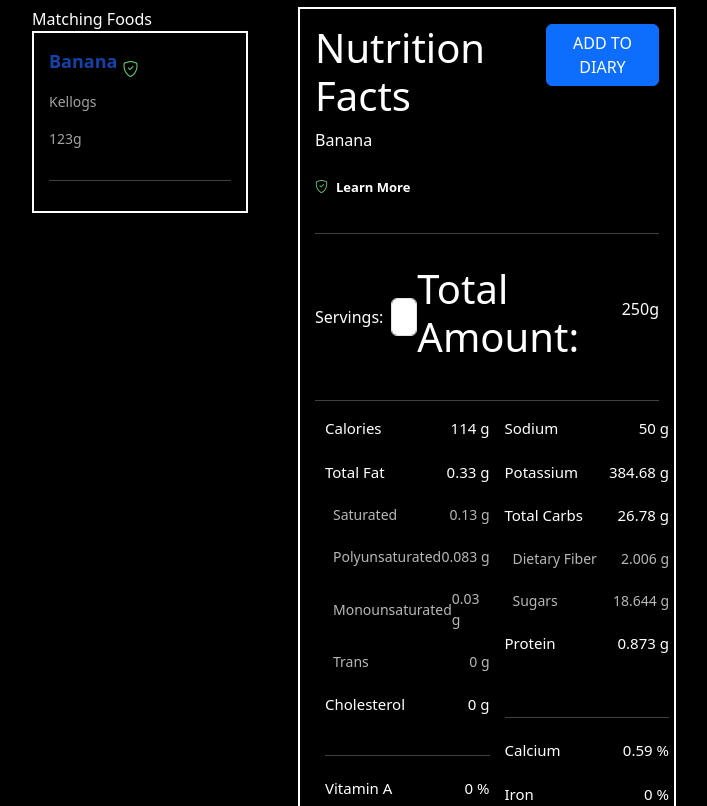
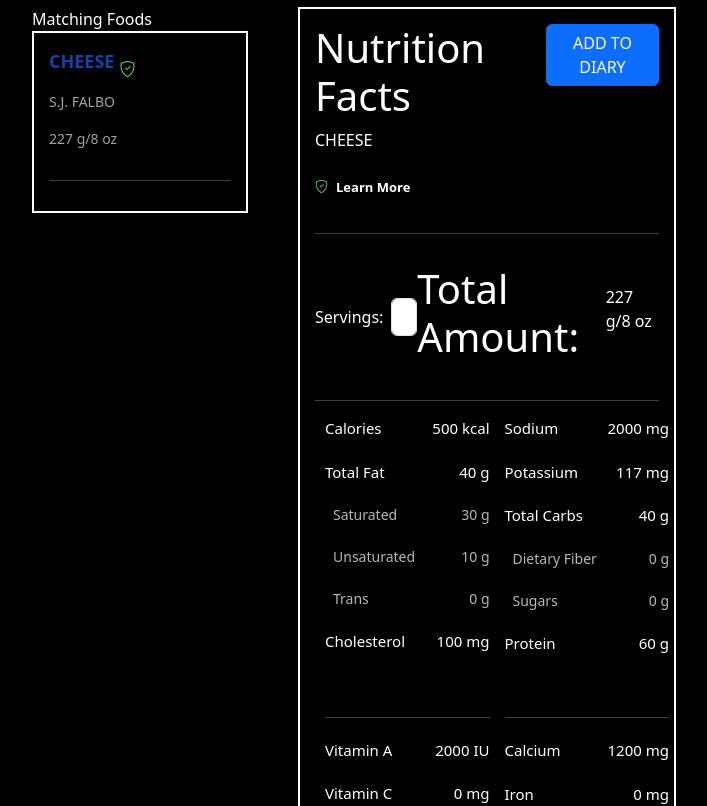
Before and after one commit to Ottawa-Coders/fitness-tracker, a Next.js app: page /food in a window 1280 px wide. Shown: the part 240-1046 px from the top of the page, without its empty margins (168-875 px from the left). Built offline with nearby package versions, Linux system fonts and the light colour scheme.

Commit message:
Extract nutrients from food to display on ResultBox (#14)

```diff
--- a/app/food/page.tsx
+++ b/app/food/page.tsx
@@ -10,19 +10,118 @@ import NutritionFacts from "@/pages/components/NutritionFacts";
 import { FDCFood, FDCFoodNutrient, FDCResponse } from "@/pages/constants";
 
 export default function Home() {
-  const results: FDCResponse = {
+  const res: FDCResponse = {
     foods: [
       {
-        description: "Banana",
-        brandName: "Kellogs",
-        ingredients: "Banana",
-        packageWeight: "123g",
+        description: "CHEESE",
+        brandName: "S.J. FALBO",
+        ingredients: "PARMESAN AND ROMANO CHEESE. MADE FROM PASTEURIZED COW'S AND SHEEP'S MILK, CULTURE, SALT, AND ENZYMES. MICROCELLULOSE ADDED TO PREVENT CAKING.",
+        packageWeight: "227 g/8 oz",
+        // servingSizeUnit: "g",
+        // servingSize: 5,
         foodNutrients: [
-          { nutrientName: "string", unitName: "string", value: 12 },
+            {
+                nutrientId: 1003,
+                nutrientName: "Protein",
+                unitName: "G",
+                value: 60,
+            },
+            {
+                nutrientId: 1004,
+                nutrientName: "Total lipid (fat)",
+                unitName: "G",
+                value: 40,
+            },
+            {
+                nutrientId: 1005,
+                nutrientName: "Carbohydrate, by difference",
+                unitName: "G",
+                value: 40,
+            },
+            {
+                nutrientId: 1008,
+                nutrientName: "Energy",
+                unitName: "KCAL",
+                value: 500,
+            },
+            {
+                nutrientId: 2000,
+                nutrientName: "Total Sugars",
+                unitName: "G",
+                value: 0,
+            },
+            {
+                nutrientId: 1079,
+                nutrientName: "Fiber, total dietary",
+                unitName: "G",
+                value: 0,
+            },
+            {
+                nutrientId: 1087,
+                nutrientName: "Calcium, Ca",
+                unitName: "MG",
+                value: 1200,
+            },
+            {
+                nutrientId: 1089,
+                nutrientName: "Iron, Fe",
+                unitName: "MG",
+                value: 0,
+            },
+            {
+                nutrientId: 1093,
+                nutrientName: "Sodium, Na",
+                unitName: "MG",
+                value: 2000,
+            },
+            {
+                nutrientId: 1104,
+                nutrientName: "Vitamin A, IU",
+                unitName: "IU",
+                value: 2000,
+            },
+            {
+                nutrientId: 1162,
+                nutrientName: "Vitamin C, total ascorbic acid",
+                unitName: "MG",
+                value: 0,
+            },
+            {
+                nutrientId: 1253,
+                nutrientName: "Cholesterol",
+                unitName: "MG",
+                value: 100,
+            },
+            {
+                nutrientId: 1257,
+                nutrientName: "Fatty acids, total trans",
+                unitName: "G",
+                value: 0,
+            },
+            {
+                nutrientId: 1258,
+                nutrientName: "Fatty acids, total saturated",
+                unitName: "G",
+                value: 30,
+            },
+            {
+              nutrientId: 1110,
+              nutrientName: "Vitamin D (D2 + D3), International Units",
+              unitName: "IU",
+              value: 25,
+            },
+            {
+              nutrientId: 1092,
+              nutrientName: "Potassium, K",
+              unitName: "MG",
+              value: 117,
+            }
         ],
-      },
+    },
     ],
   };
+
+  const results: FDCFood[] = res.foods
 
   const [nutrition, setNutrition] = useState({
     description: "Banana",
@@ -59,10 +158,12 @@ export default function Home() {
         <div className="w-full overflow-hidden flex pl-[200px]">
           <div className="w-[20%] text-white mr-[50px]">
             Matching Foods
-            <ResultBox {...results} />
+            <ResultBox
+              results = {results}
+            />
           </div>
           <div className="w-[35%] text-white">
-            <NutritionFacts nutrition={nutrition} />
+            <NutritionFacts food={results[0]} />
           </div>
         </div>
       </main>
--- a/app/food/personal/page.tsx
+++ b/app/food/personal/page.tsx
@@ -8,9 +8,10 @@ import Link from "next/link";
 import ResultBox from "@/pages/components/ResultBox";
 
 import styles from "./page.module.css";
+import { FDCFood } from "@/pages/constants";
 
 export default function Home() {
-  const [results, setResults] = useState(["a", "b"]);
+  const [results, setResults] = useState([] as FDCFood[]);
   const handleSearchChange = async (
     event: React.ChangeEvent<HTMLInputElement>
   ) => {
@@ -58,7 +59,7 @@ export default function Home() {
               onChange={handleSearchChange}
             />
             <h1>Foods:</h1>
-            <ResultBox results={results} />
+            <ResultBox results = {results} />
           </div>
         </div>
       </main>
--- a/app/food/search/page.tsx
+++ b/app/food/search/page.tsx
@@ -29,6 +29,7 @@ export default function Home() {
         .then((data) => {
           let res = data as unknown as FDCResponseData;
           const searchResults = res.results.foods;
+          console.log(searchResults)
           setResults([...searchResults]);
         });
     }
@@ -55,7 +56,7 @@ export default function Home() {
               onKeyUp={handleSearchChange}
             />
             <h1>Foods:</h1>
-            <ResultBox results={results} />
+            <ResultBox results = {results} />
           </div>
         </div>
       </main>
--- a/pages/components/NutritionFacts.tsx
+++ b/pages/components/NutritionFacts.tsx
@@ -1,14 +1,18 @@
 import React from "react";
+import { FDCFood, FDCFoodNutrient } from "@/pages/constants"
 
 type Props = {
+  food: FDCFood
+}
+
+type Nutrients = {
   nutrition: {
     description: string;
     unitName: string;
     calorie: number;
     totalFat: number;
     saturatedFat: number;
-    polyunsaturatedFat: number;
-    nonSaturatedFat: number;
+    unsaturatedFat: number;
     transFat: number;
     cholesterol: number;
     sodium: number;
@@ -27,14 +31,70 @@ type Props = {
 };
 
 function NutritionFacts(props: Props) {
-  const nutrition = props.nutrition;
+  const food = props.food
+
+  const lowerCaseUnit = (unitName: string | undefined) => {
+    const unitsNotToLower = new Set(["IU"])
+    if (unitName) {
+      return !(unitsNotToLower.has(unitName)) ? unitName.toLowerCase() : unitName
+    }
+    return ""
+  }
+
+  const retrieveNutrientByID = (food: FDCFood, id: number) => {
+    const nutrients = food.foodNutrients
+
+    var res = nutrients.find((nutrient) => (nutrient.nutrientId == id))
+    return res
+  }
+
+  const undefinedToZero = (nutrient: FDCFoodNutrient | undefined) => {
+    return nutrient ? nutrient.value : 0
+  }
+
+  const calculateUnsaturatedFat = (food: FDCFood) => {
+    const totalFat = retrieveNutrientByID(food, 1004)
+    const transFat = retrieveNutrientByID(food, 1257)
+    const saturatedFat = retrieveNutrientByID(food, 1258)
+    if (!totalFat) {
+      return undefined
+    }
+
+    return {value: (totalFat.value - undefinedToZero(saturatedFat) - undefinedToZero(transFat)), unitName: totalFat.unitName}
+  }
+
+  const retrieveNutrientsFromFDCFood = (food: FDCFood) => {
+
+    return {
+      calorie: retrieveNutrientByID(food, 1008),
+      totalFat: retrieveNutrientByID(food, 1004),
+      saturatedFat: retrieveNutrientByID(food, 1258),
+      unsaturatedFat: calculateUnsaturatedFat(food),
+      transFat: retrieveNutrientByID(food, 1257),
+      cholesterol: retrieveNutrientByID(food, 1253),
+      sodium: retrieveNutrientByID(food, 1093),
+      potassium: retrieveNutrientByID(food, 1092),
+      totalCarbs: retrieveNutrientByID(food, 1005),
+      fiber: retrieveNutrientByID(food, 1079),
+      sugar: retrieveNutrientByID(food, 2000),
+      protein: retrieveNutrientByID(food, 1003),
+      vitaminA: retrieveNutrientByID(food, 1104),
+      vitaminC: retrieveNutrientByID(food, 1162),
+      vitaminD: retrieveNutrientByID(food, 1110),
+      vitaminE: {value: undefined, unitName: ""},
+      calcium: retrieveNutrientByID(food, 1087),
+      iron: retrieveNutrientByID(food, 1089),
+    }
+  }
+  const nutrition = retrieveNutrientsFromFDCFood(food)
+
   return (
     <>
       <div className="border-white border-[2px] w-full p-[15px] h-max-[500px] inline-block">
         <div className="flex justify-between">
           <div>
             <h1>Nutrition Facts</h1>
-            <p>{nutrition.description}</p>
+            <p>{food.description}</p>
           </div>
           <div>
             <button className="btn btn-primary">ADD TO DIARY</button>
@@ -64,7 +124,7 @@ function NutritionFacts(props: Props) {
           <div className="flex items-center">
             <h1 className="mr-[8px]">Total Amount: </h1>
             {/* need to multiplication */}
-            <p>250g</p>
+            <p>{food.packageWeight}</p>
           </div>
         </div>
 
@@ -75,115 +135,109 @@ function NutritionFacts(props: Props) {
             <div className="flex-row-global">
               <p>Calories</p>
               <p>
-                {nutrition.calorie} {nutrition.unitName}
+                {nutrition.calorie?.value} {lowerCaseUnit(nutrition.calorie?.unitName)}
               </p>
             </div>
             <div className="flex-row-global">
               <p>Total Fat</p>
               <p>
-                {nutrition.totalFat} {nutrition.unitName}
+                {nutrition.totalFat?.value} {lowerCaseUnit(nutrition.totalFat?.unitName)}
               </p>
             </div>
             <div className="pl-[8px] text-[14px] text-[#B7B7B7] flex flex-col gap-[5px]">
               <div className="flex-row-global">
                 <p>Saturated</p>
                 <p>
-                  {nutrition.saturatedFat} {nutrition.unitName}
+                  {nutrition.saturatedFat?.value} {lowerCaseUnit(nutrition.saturatedFat?.unitName)}
                 </p>
               </div>
               <div className="flex-row-global">
-                <p>Polyunsaturated</p>
+                <p>Unsaturated</p>
                 <p>
-                  {nutrition.polyunsaturatedFat} {nutrition.unitName}
-                </p>
-              </div>
-              <div className="flex-row-global">
-                <p>Monounsaturated</p>
-                <p>
-                  {nutrition.nonSaturatedFat} {nutrition.unitName}
+                  {nutrition.unsaturatedFat?.value} {lowerCaseUnit(nutrition.unsaturatedFat?.unitName)}
                 </p>
               </div>
               <div className="flex-row-global">
                 <p>Trans</p>
                 <p>
-                  {nutrition.transFat} {nutrition.unitName}
+                  {nutrition.transFat?.value} {lowerCaseUnit(nutrition.transFat?.unitName)}
                 </p>
               </div>
             </div>
             <div className="flex-row-global">
               <p>Cholesterol</p>
               <p>
-                {nutrition.cholesterol} {nutrition.unitName}
+                {nutrition.cholesterol?.value} {lowerCaseUnit(nutrition.cholesterol?.unitName)}
               </p>
             </div>
 
-            <hr className="mx-[auto] w-[100%] bg-white mt-[18px]" />
+            <hr className="mx-[auto] w-[100%] bg-white mt-[43px]" />
 
             <div className="flex-row-global">
               <p>Vitamin A</p>
-              <p>{nutrition.vitaminA} %</p>
+              <p>{nutrition.vitaminA?.value} {lowerCaseUnit(nutrition.vitaminA?.unitName)}</p>
             </div>
             <div className="flex-row-global">
               <p>Vitamin C</p>
-              <p>{nutrition.vitaminC} %</p>
+              <p>{nutrition.vitaminC?.value} {lowerCaseUnit(nutrition.vitaminC?.unitName)}</p>
             </div>
             <div className="flex-row-global">
               <p>Vitamin D</p>
-              <p>{nutrition.vitaminD} %</p>
+              <p>{nutrition.vitaminD?.value} {lowerCaseUnit(nutrition.vitaminD?.unitName)}</p>
             </div>
           </div>
           <div className="w-[50%] flex flex-col gap-[5px]">
             <div className="flex-row-global">
               <p>Sodium</p>
               <p>
-                {nutrition.sodium} {nutrition.unitName}
+                {nutrition.sodium?.value} {lowerCaseUnit(nutrition.sodium?.unitName)}
               </p>
             </div>
             <div className="flex-row-global">
               <p>Potassium</p>
               <p>
-                {nutrition.potassium} {nutrition.unitName}
+                {nutrition.potassium?.value} {lowerCaseUnit(nutrition.potassium?.unitName)}
               </p>
             </div>
             <div className="flex-row-global">
               <p>Total Carbs</p>
               <p>
-                {nutrition.totalCarbs} {nutrition.unitName}
+                {nutrition.totalCarbs?.value} {lowerCaseUnit(nutrition.totalCarbs?.unitName)}
               </p>
             </div>
             <div className="pl-[8px] text-[14px] text-[#B7B7B7] flex flex-col gap-[5px]">
               <div className="flex-row-global">
                 <p>Dietary Fiber</p>
                 <p>
-                  {nutrition.fiber} {nutrition.unitName}
+                  {nutrition.fiber?.value} {lowerCaseUnit(nutrition.fiber?.unitName)}
                 </p>
               </div>
               <div className="flex-row-global">
                 <p>Sugars</p>
                 <p>
-                  {nutrition.sugar} {nutrition.unitName}
+                  {nutrition.sugar?.value} {lowerCaseUnit(nutrition.sugar?.unitName)}
                 </p>
               </div>
             </div>
             <div className="flex-row-global">
               <p>Protein</p>
               <p>
-                {nutrition.protein} {nutrition.unitName}
+                {nutrition.protein?.value} {lowerCaseUnit(nutrition.protein?.unitName)}
               </p>
             </div>
 
             <hr className="mx-[auto] w-[100%] bg-white mt-[42px]" />
             <div className="flex-row-global">
               <p>Calcium</p>
-              <p>{nutrition.calcium} %</p>
+              <p>{nutrition.calcium?.value} {lowerCaseUnit(nutrition.calcium?.unitName)}</p>
             </div>
             <div className="flex-row-global">
               <p>Iron</p>
-              <p>{nutrition.iron} %</p>
+              <p>{nutrition.iron?.value} {lowerCaseUnit(nutrition.iron?.unitName)}</p>
             </div>
             <div className="flex-row-global">
               <p>Vitamin E</p>
-              <p>{nutrition.vitaminE} %</p>
+              <p>{nutrition.vitaminE?.value} {lowerCaseUnit(nutrition.vitaminE?.unitName)}</p>
             </div>
           </div>
         </div>
--- a/pages/components/ResultBox.tsx
+++ b/pages/components/ResultBox.tsx
@@ -1,7 +1,11 @@
 import React from "react";
-import { FDCResponse } from "@/pages/constants";
+import { FDCFood, FDCResponse } from "@/pages/constants";
 
-const ResultBox: React.FC<FDCResponse> = ({ foods }) => {
+type Props = {
+  results: FDCFood[]
+}
+const ResultBox = (props: Props) => {
+  const foods = props.results
   return (
     <>
       <div className="border-white border-[2px] w-full p-[15px] h-max-[500px]">
--- a/pages/constants.tsx
+++ b/pages/constants.tsx
@@ -1,4 +1,5 @@
 export type FDCFoodNutrient = {
+  nutrientId: number;
   nutrientName: string;
   unitName: string;
   value: number;
```
